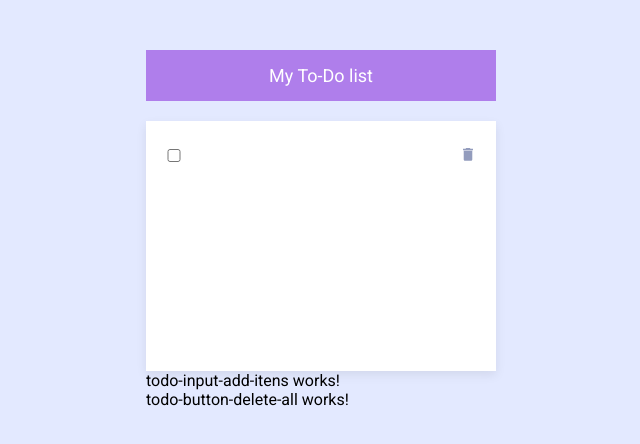
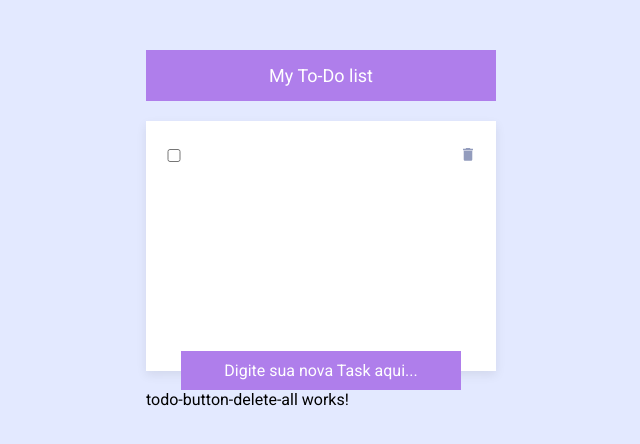
Before and after one commit to xandaosilva/curso-angularjs, an Angular app in the folder aulas-angular/capitulo08/projeto-todo/: page / in a window 1280 px wide. Shown: the top 444 px of the page, without its empty margins (319-959 px from the left). Built offline with nearby package versions, Linux system fonts and the light colour scheme.

Commit message:
Componente inputadditens

```diff
--- a/aulas-angular/capitulo08/projeto-todo/src/app/modules/home/components/todo-input-add-itens/todo-input-add-itens.component.html
+++ b/aulas-angular/capitulo08/projeto-todo/src/app/modules/home/components/todo-input-add-itens/todo-input-add-itens.component.html
@@ -1 +1 @@
-<p>todo-input-add-itens works!</p>
+<input type="text" placeholder="Digite sua nova Task aqui...">
--- a/aulas-angular/capitulo08/projeto-todo/src/app/modules/home/components/todo-input-add-itens/todo-input-add-itens.component.scss
+++ b/aulas-angular/capitulo08/projeto-todo/src/app/modules/home/components/todo-input-add-itens/todo-input-add-itens.component.scss
@@ -0,0 +1,22 @@
+@import "../../../../../dist/scss/variables.scss";
+
+:host{
+    display: flex;
+    justify-content: center;
+    margin-top: -20px;
+
+    input{
+        width: 80%;
+        border: none;
+        background: $tertiary-background-color;
+        font-size: 16px;
+        color: $secondary-text-color;
+        text-align: center;
+        padding: 10px;
+        box-sizing: border-box;
+
+        &::placeholder{
+            color: $secondary-text-color;
+        }
+    }
+}
```
